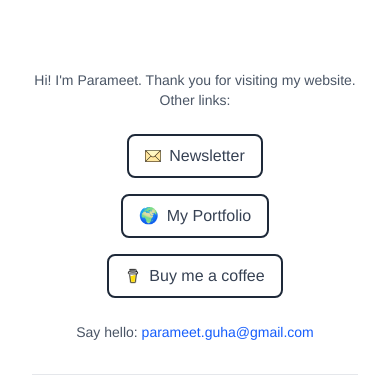
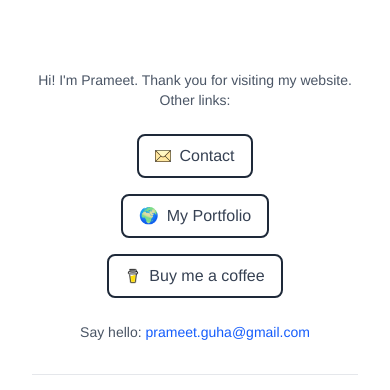
Before and after one commit to prammey/moongazers, a Next.js app: page / in a window 390 px wide. Shown: the part 866-1256 px from the top of the page. Built offline with nearby package versions, Linux system fonts and the light colour scheme.

Commit message:
feat: Add contact dialog with email and phone information

```diff
--- a/src/app/page.tsx
+++ b/src/app/page.tsx
@@ -28,6 +28,7 @@ export default function Home() {
     temperature: number;
     skyQuality: string;
   } | null>(null);
+  const [showContactDialog, setShowContactDialog] = useState(false);
 
 
   // Removed country selection functionality for simpler input
@@ -238,20 +239,20 @@ export default function Home() {
         <footer className="w-full mt-16 py-8 px-4 sm:px-6 lg:px-8" style={{ fontFamily: 'Helvetica Neue, Arial, sans-serif' }}>
           <div className="max-w-2xl mx-auto text-center">
             <p className="text-gray-600 text-sm mb-6">
-              Hi! I&apos;m Parameet. Thank you for visiting my website. Other links:
+              Hi! I&apos;m Prameet. Thank you for visiting my website. Other links:
             </p>
 
             <div className="flex flex-col sm:flex-row gap-4 justify-center items-center mb-6">
-              <a
-                href="#newsletter"
-                className="flex items-center gap-2 px-4 py-2 border-2 border-gray-800 rounded-lg text-gray-700 hover:bg-gray-50 transition-colors"
+              <button
+                onClick={() => setShowContactDialog(true)}
+                className="flex items-center gap-2 px-4 py-2 border-2 border-gray-800 rounded-lg text-gray-700 hover:bg-gray-50 transition-colors cursor-pointer"
               >
-                <Image src="/letter.png" alt="Newsletter" width={16} height={16} />
-                <span>Newsletter</span>
-              </a>
+                <Image src="/letter.png" alt="Contact" width={16} height={16} />
+                <span>Contact</span>
+              </button>
 
               <a
-                href="https://parameet.space"
+                href="https://prameet.space"
                 target="_blank"
                 rel="noopener noreferrer"
                 className="flex items-center gap-2 px-4 py-2 border-2 border-gray-800 rounded-lg text-gray-700 hover:bg-gray-50 transition-colors"
@@ -272,7 +273,7 @@ export default function Home() {
             </div>
 
             <p className="text-gray-600 text-sm">
-              Say hello: <a href="mailto:parameet.guha@gmail.com" className="text-blue-600 hover:underline">parameet.guha@gmail.com</a>
+              Say hello: <a href="mailto:prameet.guha@gmail.com" className="text-blue-600 hover:underline">prameet.guha@gmail.com</a>
             </p>
 
             <div className="mt-8 pt-6 border-t border-gray-200">
@@ -288,6 +289,58 @@ export default function Home() {
           </div>
         </footer>
       </div>
+
+      {/* Contact Dialog */}
+      {showContactDialog && (
+        <div className="fixed inset-0 z-50 flex items-center justify-center p-4">
+          {/* Modal */}
+          <div
+            className="bg-white rounded-lg border-2 border-gray-800 w-full max-w-md relative"
+            style={{
+              boxShadow: '4px 4px 8px rgba(0, 0, 0, 0.15)'
+            }}
+          >
+            {/* Header */}
+            <div className="bg-white border-b-2 border-gray-800 px-4 py-3 rounded-t-lg flex justify-between items-center">
+              <h2 className="text-lg font-bold text-black" style={{ fontFamily: 'Helvetica Neue, Arial, sans-serif' }}>Contact</h2>
+              <button
+                onClick={() => setShowContactDialog(false)}
+                className="w-6 h-6 bg-red-600 text-white rounded flex items-center justify-center hover:bg-red-700 transition-colors text-sm font-bold"
+              >
+                ✕
+              </button>
+            </div>
+
+            {/* Content */}
+            <div className="p-6 space-y-4" style={{ fontFamily: 'Helvetica Neue, Arial, sans-serif' }}>
+              <div>
+                <p className="text-black font-semibold mb-1">Email:</p>
+                <a
+                  href="mailto:prameet.guha@gmail.com"
+                  className="text-blue-600 underline hover:text-blue-800"
+                >
+                  prameet.guha@gmail.com
+                </a>
+              </div>
+
+              <div>
+                <p className="text-black font-semibold mb-1">Text:</p>
+                <p className="text-black">+1 (331) 269-7958</p>
+              </div>
+
+              {/* OK Button */}
+              <div className="flex justify-center pt-4">
+                <button
+                  onClick={() => setShowContactDialog(false)}
+                  className="bg-blue-500 text-white px-8 py-2 rounded border-2 border-gray-800 hover:bg-blue-600 transition-colors font-semibold"
+                >
+                  OK
+                </button>
+              </div>
+            </div>
+          </div>
+        </div>
+      )}
     </div>
   );
 }
```
